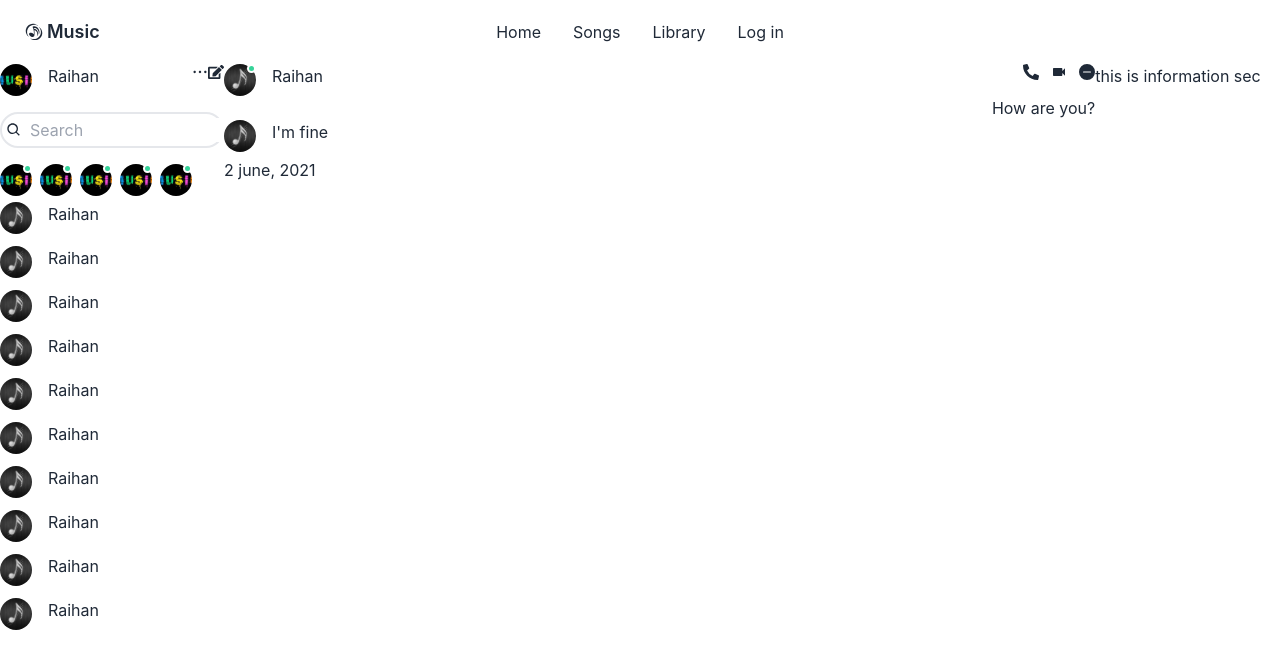
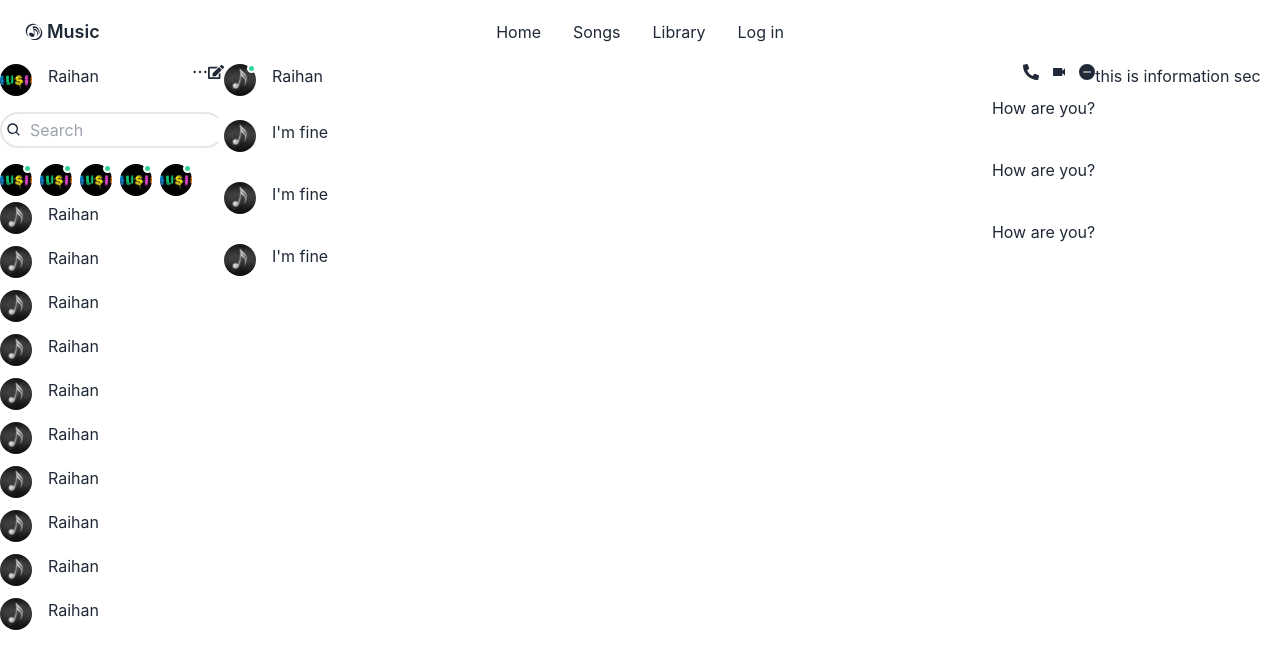
Before and after one commit to rhnchowdhury/Real-chat-app-client, a React (Create React App) app: page / in a window 1280 px wide. Shown: the top 668 px of the page. Built offline with nearby package versions, Linux system fonts and the light colour scheme; no server answers.

Commit message:
message section

```diff
--- a/src/Components/Pages/RightSides/MessageSec/MessageSec.js
+++ b/src/Components/Pages/RightSides/MessageSec/MessageSec.js
@@ -27,12 +27,27 @@ const MessageSec = () => {
                 <div className="avatar space-x-4">
                     <div className="w-8 rounded-full">
                         <img src={img1} alt='' />
-
                     </div>
                     <p className='text-red'>I'm fine</p>
-
                 </div>
-                <p>2 june, 2021</p>
+            </div>
+            <div>
+                <p className='text-end'>How are you?</p>
+                <div className="avatar space-x-4">
+                    <div className="w-8 rounded-full">
+                        <img src={img1} alt='' />
+                    </div>
+                    <p className='text-red'>I'm fine</p>
+                </div>
+            </div>
+            <div>
+                <p className='text-end'>How are you?</p>
+                <div className="avatar space-x-4">
+                    <div className="w-8 rounded-full">
+                        <img src={img1} alt='' />
+                    </div>
+                    <p className='text-red'>I'm fine</p>
+                </div>
             </div>
         </section>
     );
```
